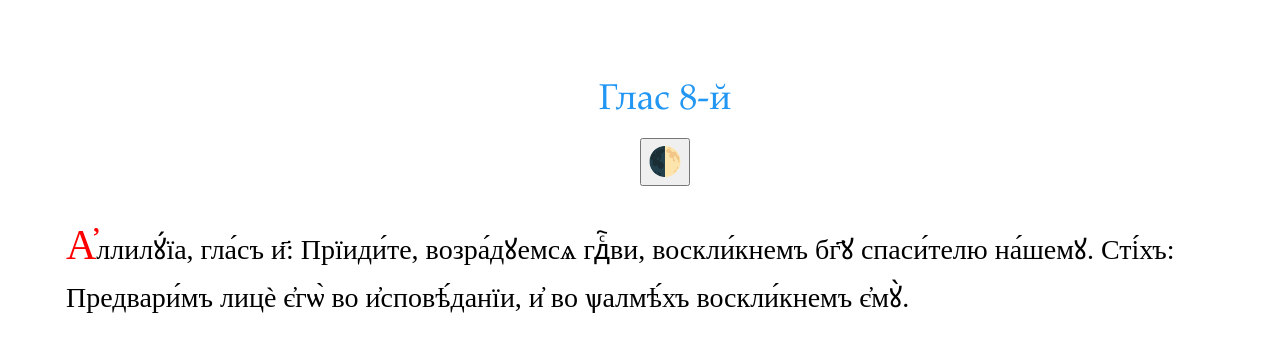
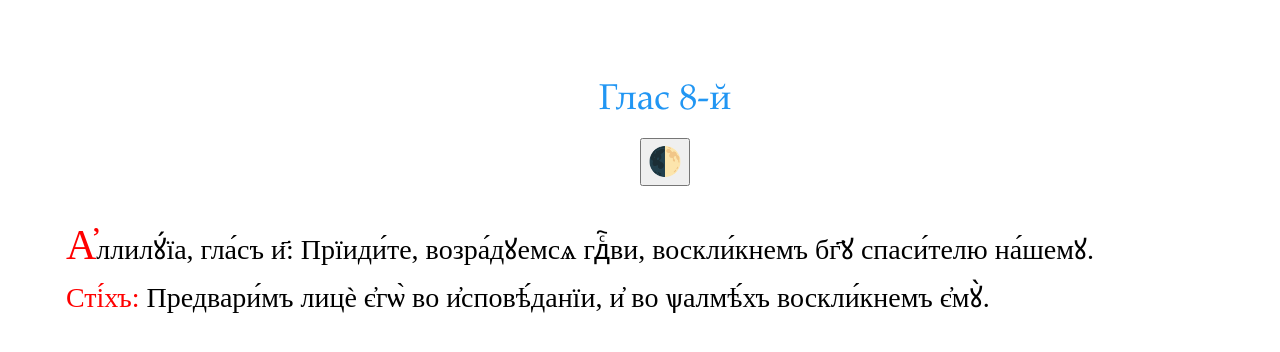
Before and after one commit to markjville/markjville.github.io, a Jekyll site: the page docs/Изобразительная/аллилуия8.html, which Jekyll copies as it is, in a window 1280 px wide. Shown: the top 352 px of the page. Built offline with Jekyll 4.4.1, drawn with Linux system fonts in a browser that asks for light colours; some web fonts are replaced; comment, search, counter and statistics services are not loaded.

Commit message:
Update аллилуия8.html

```diff
--- a/docs/Изобразительная/аллилуия8.html
+++ b/docs/Изобразительная/аллилуия8.html
@@ -36,7 +36,7 @@ p::first-letter {
 
 <body>
 <p>
-А҆ллилꙋ́їа, гла́съ и҃: Прїиди́те, возра́дꙋемсѧ гдⷭ҇ви, воскли́кнемъ бг҃ꙋ спаси́телю на́шемꙋ. Сті́хъ: Предвари́мъ лицѐ є҆гѡ̀ во и҆сповѣ́данїи, и҆ во ѱалмѣ́хъ воскли́кнемъ є҆мꙋ̀.
+А҆ллилꙋ́їа, гла́съ и҃: Прїиди́те, возра́дꙋемсѧ гдⷭ҇ви, воскли́кнемъ бг҃ꙋ спаси́телю на́шемꙋ. </br><span style="color: red;">Сті́хъ:</span> Предвари́мъ лицѐ є҆гѡ̀ во и҆сповѣ́данїи, и҆ во ѱалмѣ́хъ воскли́кнемъ є҆мꙋ̀.
 </p>
 
      <script>
```
